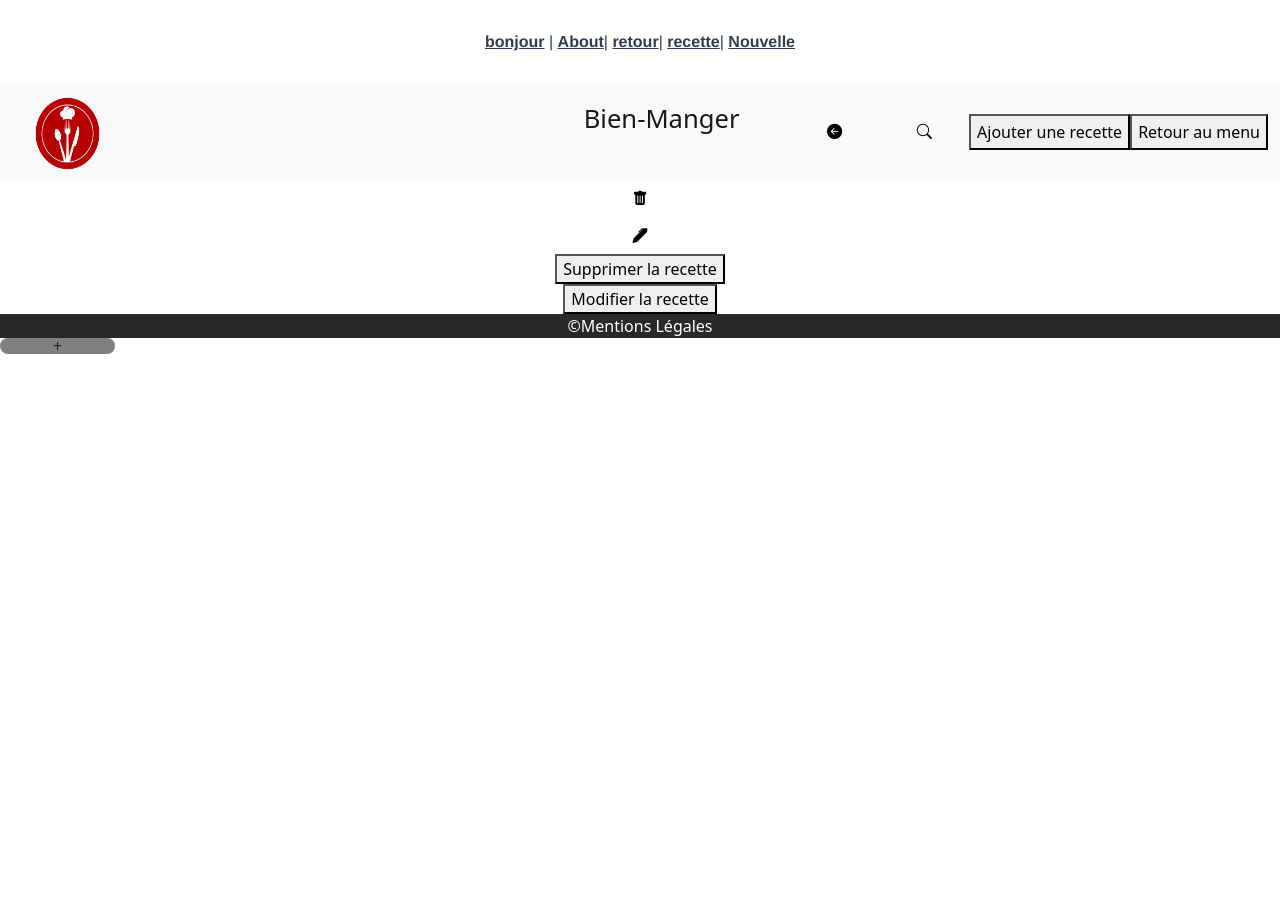
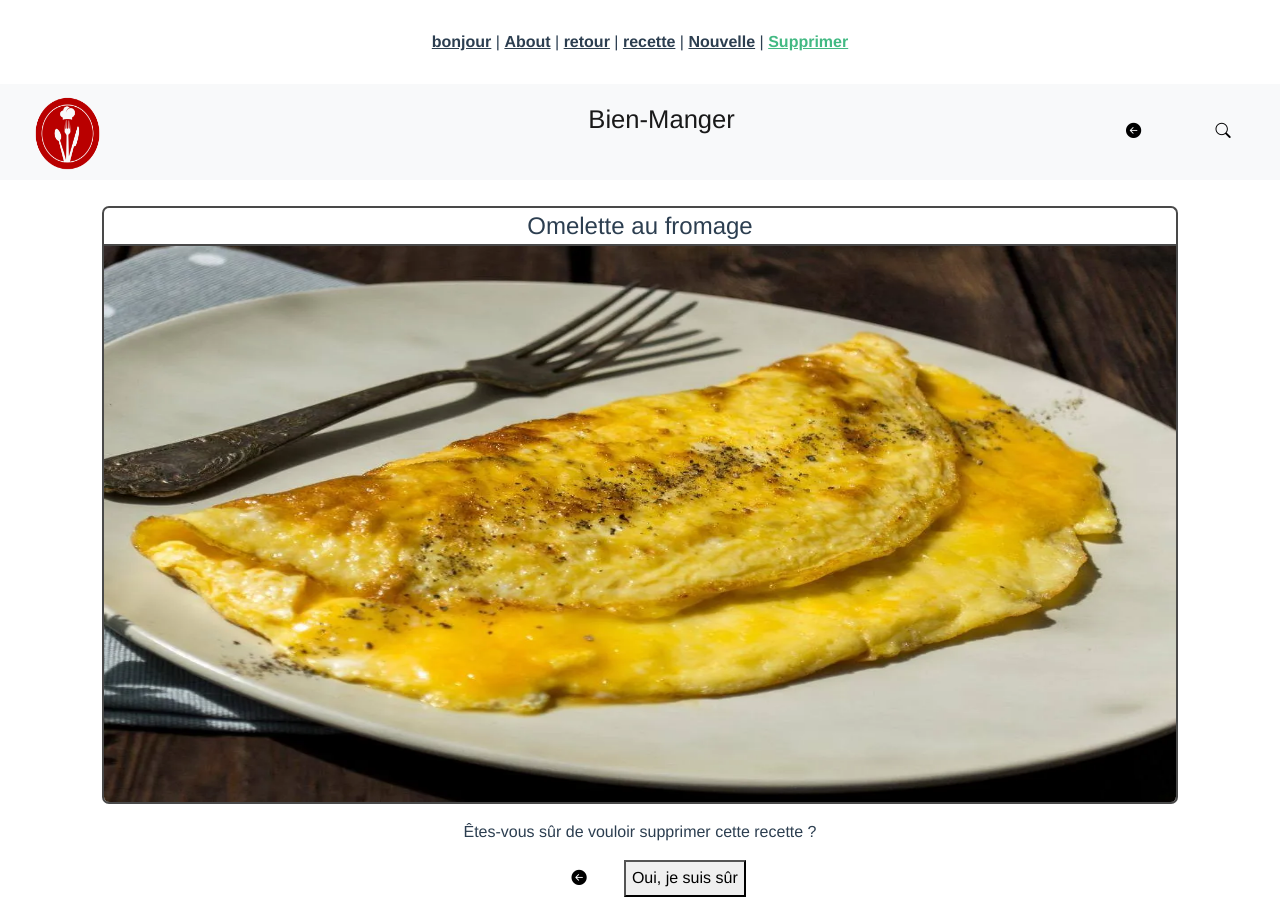
Before and after one commit to Kennt49/BienManger_v2, a Vue app: page /supprimer in a window 1280 px wide. Before the commit the page ends 800 px from the top, so only its background shows below. Built offline with nearby package versions, Linux system fonts and the light colour scheme.

Commit message:
creation supprimerview

```diff
--- a/public/index.html
+++ b/public/index.html
@@ -13,59 +13,9 @@
   <body>
     <noscript>
       <strong>We're sorry but <%= htmlWebpackPlugin.options.title %> doesn't work properly without JavaScript enabled. Please enable it to continue.</strong>
-    </noscript>
-    <div id="app"></div>
+ </noscript>
 
-    <nav class="navbar bg-light">
-      <div class="container-fluid">
-          <a class="navbar-brand" href="#">
-              <div class="display">
-                  <div class="div_logo">
-                  <img class="logo_nav" src="../src/assets/Logo_bien-manger.png" alt="">
-              </div>
-              </div>
-              <div class="title">
-                  <h1>Bien-Manger</h1>
-              </div> </a>
-              <div class="display">
-                  <div class="display">
-                      <button type="button" class="btn display btn-outline-primary"><i class="bi bi-arrow-left-circle-fill"></i></button>
-                  </div>
-                  <div class="display">
-                      <button type="button" class="btn display btn-outline-primary"><i class="bi bi-search"></i></button>
-                  </div>
-
-                  <div class="display">
-                    <button type="button" class="">Ajouter une recette</button>
-                </div>
-                <div class="display">
-                    <button type="button" class="">Retour au menu</button>
-                </div>
-              </div>
-      </div>
-  </nav>
-
-  <div class="display">
-    <button type="button" class="btn display btn-outline-primary"><i class="bi bi-trash-fill"></i></button>
-</div>
-<div class="display">
-  <button type="button" class="btn display btn-outline-primary"><i class="bi bi-pen-fill"></i></button>
-</div>
-
-<div class="display">
-  <button type="button" class="">Supprimer la recette</button>
-</div>
-<div class="display">
-  <button type="button" class="">Modifier la recette</button>
-</div>
-
-<div class="mention_legales">
-  <span class="texte_mention">©Mentions Légales</span>
-</div>
-
-<div class="button_plus"><span class="small_plus">+</span></div>
-
-
+<div id="app"></div>
     <script src="https://cdn.jsdelivr.net/npm/bootstrap@5.2.0/dist/js/bootstrap.bundle.min.js" integrity="sha384-A3rJD856KowSb7dwlZdYEkO39Gagi7vIsF0jrRAoQmDKKtQBHUuLZ9AsSv4jD4Xa" crossorigin="anonymous"></script>
   </body>
 </html>
--- a/public/style.css
+++ b/public/style.css
@@ -252,3 +252,125 @@ p {
         border-color: transparent;
     }
 }
+
+.choix {
+    display: flex;
+    justify-content: center;
+}
+
+.recette-supr {
+    width: 100%;
+    height: 30px;
+    display: flex;
+    justify-content: center;
+    border: 0px 0px 2px 2px solid;
+    border-color: black;
+}
+
+.recette-nom-tab {
+    width: 100%;
+    height: 35px;
+    display: flex;
+    justify-content: center;
+    border-width: 2px 2px 0px 2px;
+    border-style: solid;
+    border-color: rgb(73, 73, 73);
+    border-radius: 7px 7px 0px 0px;
+}
+
+.nom-recette-supr {
+    display: flex;
+    align-self: center;
+    margin: 0px;
+}
+
+.recette-supr {
+    width: 100%;
+    height: 280px;
+    display: flex;
+    justify-content: center;
+    margin: 18px 0px 18px 0px;
+}
+
+.tab-recette {
+    display: flex;
+    flex-direction: column;
+    width: 95%;
+    height: 280px;
+    justify-content: center;
+
+}
+
+.img-size-suppression {
+    width: 100%;
+    height: 100%;
+    border-radius: 0px 0px 5.5px 5.5px;
+}
+
+.img-tab-supr {
+    width: 100%;
+    height: 100%;
+    display: flex;
+    justify-content: center;
+    border-width: 2px;
+    border-style: solid;
+    border-color: rgb(73, 73, 73);
+    border-radius: 0px 0px 7px 7px;
+}
+
+@media screen and (min-width: 540px) {
+
+    .recette-nom-tab {
+        width: 100%;
+        height: 44px;
+        display: flex;
+        justify-content: center;
+        border-width: 2px 2px 0px 2px;
+        border-style: solid;
+        border-color: rgb(73, 73, 73);
+        border-radius: 7px 7px 0px 0px;
+    }
+
+    .nom-recette-supr {
+        display: flex;
+        align-self: center;
+        margin: 0px;
+        font-size: 1.5em;
+    }
+
+    .tab-recette {
+
+        display: flex;
+        flex-direction: column;
+        width: 95%;
+        height: 380px;
+        justify-content: center;
+    }
+
+    .recette-supr {
+        width: 100%;
+        height: 380px;
+        display: flex;
+        justify-content: center;
+        margin: 35px 0px 27px 0px;
+    }
+}
+
+@media screen and (min-width: 1024px) {
+
+    .tab-recette {
+        display: flex;
+        flex-direction: column;
+        width: 84%;
+        height: 560px;
+        justify-content: center;
+    }
+
+    .recette-supr {
+        width: 100%;
+        height: 560px;
+        display: flex;
+        justify-content: center;
+        margin: 45px 0px 35px 0px;
+    }
+}
--- a/src/App.vue
+++ b/src/App.vue
@@ -1,10 +1,11 @@
 <template>
   <nav>
     <router-link to="/">bonjour</router-link> |
-    <router-link to="/about">About</router-link>|
-    <router-link to="/retourData">retour</router-link>|
-  <router-link to="/recetteUniq">recette</router-link>|
-  <router-link to="/recette">Nouvelle</router-link>
+    <router-link to="/about">About</router-link> |
+    <router-link to="/retourData">retour</router-link> |
+    <router-link to="/recetteUniq">recette</router-link> |
+    <router-link to="/recette">Nouvelle</router-link> |
+    <router-link to="/supprimer">Supprimer</router-link>
   </nav>
   <router-view />
 </template>
--- a/src/router/index.js
+++ b/src/router/index.js
@@ -3,6 +3,7 @@ import HomeView from '../views/HomeView.vue'
 import retourDataView from '@/views/retourDataView'
 import RecetteUniqView from '@/views/RecetteUniqView'
 import ajoutView from '@/views/ajoutView'
+import supprimerView from '@/views/SupprimerView'
 
 const routes = [
   {
@@ -32,6 +33,11 @@ const routes = [
     // this generates a separate chunk (about.[hash].js) for this route
     // which is lazy-loaded when the route is visited.
     component: () => import(/* webpackChunkName: "about" */ '../views/AboutView.vue')
+  },
+  {
+    path: '/supprimer',
+    name: 'supprimer',
+    component: supprimerView
   }
 ]
 
--- /dev/null
+++ b/src/views/SupprimerView.vue
@@ -0,0 +1,58 @@
+<template>
+    <nav class="navbar bg-light">
+        <div class="container-fluid">
+            <a class="navbar-brand" href="#">
+                <div class="display">
+                    <div class="div_logo">
+                        <img class="logo_nav" src="../assets/Logo_bien-manger.png" alt="">
+                    </div>
+                </div>
+                <div class="title">
+                    <h1>Bien-Manger</h1>
+                </div>
+            </a>
+            <div class="display">
+                <div class="display">
+                    <button type="button" class="btn display btn-outline-primary"><i
+                            class="bi bi-arrow-left-circle-fill"></i></button>
+                </div>
+                <div class="display">
+                    <button type="button" class="btn display btn-outline-primary"><i class="bi bi-search"></i></button>
+                </div>
+            </div>
+        </div>
+    </nav>
+    <div class="recette-supr">
+        <div class="tab-recette">
+            <div class="recette-nom-tab">
+                <p class="nom-recette-supr">Omelette au fromage</p>
+            </div>
+            <div class="img-tab-supr">
+                <img class="img-size-suppression" src="../assets/Omelette-au-Fromage.webp"
+                    alt="image d'une omelette au fromage">
+            </div>
+        </div>
+    </div>
+    <div>
+        <p>Êtes-vous sûr de vouloir supprimer cette recette ?</p>
+    </div>
+    <div class="choix">
+        <div class="display">
+            <button type="button" class="btn display btn-outline-primary"><i
+                    class="bi bi-arrow-left-circle-fill"></i></button>
+        </div>
+        <div class="display">
+            <button type="button" class="">Oui, je suis sûr</button>
+        </div>
+    </div>
+</template>
+
+<script>
+export default {
+    name: 'suprimerView',
+}
+</script>
+
+<style>
+
+</style>
```
Also changed, not shown: src/assets/Omelette-au-Fromage.webp (added).
